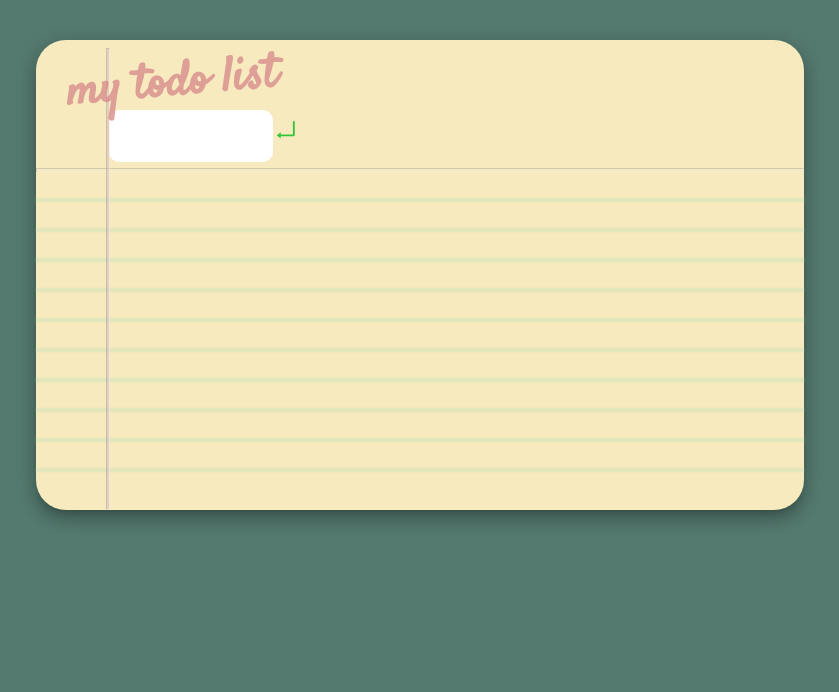
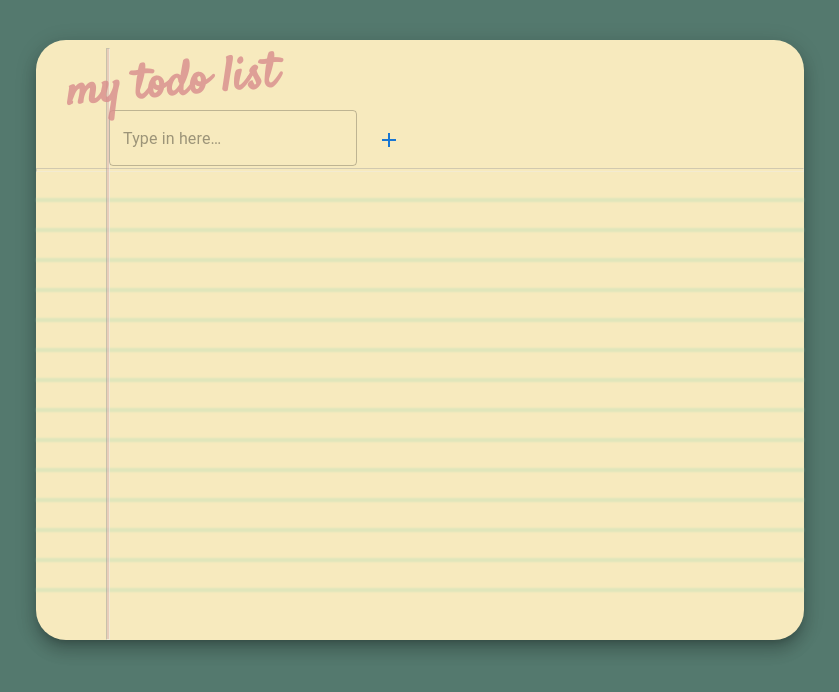
Before and after one commit to pcelman/Todo-MaterialUI, a React (Create React App) app: page / in a window 1280 px wide. Shown: the top 692 px of the page, without its empty margins (220-1059 px from the left). Built offline with nearby package versions, Linux system fonts and the light colour scheme.

Commit message:
components added

```diff
--- a/src/App.css
+++ b/src/App.css
@@ -9,7 +9,7 @@ body {
   position: relative;
   margin: auto;
   margin-top: 40px ;
-  min-height: 470px;
+  min-height: 600px;
   width: 60%;
 }
 
@@ -22,13 +22,14 @@ body {
   opacity: 0.4;
   box-shadow: 0 30px 2px #bae0b6, 0 60px 2px #bae0b6, 0 90px 2px #bae0b6,
     0 120px 2px #bae0b6, 0 150px 2px #bae0b6, 0 180px 2px #bae0b6,
-    0 210px 2px #bae0b6, 0 240px 2px #bae0b6, 0 270px 2px #bae0b6, 0 300px 2px #bae0b6;
+    0 210px 2px #bae0b6, 0 240px 2px #bae0b6, 0 270px 2px #bae0b6, 0 300px 2px #bae0b6, 0 330px 2px #bae0b6,
+    0 360px 2px #bae0b6, 0 390px 2px #bae0b6, 0 420px 2px #bae0b6;
 }
 
 .App .vertical {
   position: absolute;
   margin-left: 70px;
-  height: 460px;
+  height: 590px;
   width: 2px;
   background-color: #dbb1b8;
   opacity: 0.5;
@@ -46,16 +47,8 @@ body {
   opacity: 0.8;
 }
 .form {
-  z-index: 100;
   margin-top: 70px;
   margin-left: 73px;
-  height: 50px;
-  width: 160px;
-  border-radius: 10px;
-  border: none;
-  font-family: "Satisfy", cursive;
-  font-size: 2rem;
-  color: rgb(94, 119, 165);
 }
 .todoItem {
   margin-left: 43px;
--- a/src/App.js
+++ b/src/App.js
@@ -2,7 +2,7 @@ import { useState } from "react";
 import TodoList from "./components/TodoList";
 import TodoForm from "./components/TodoForm";
 import "./App.css";
-import { Paper, Typography } from "@mui/material";
+import { Paper, Box } from "@mui/material";
 
 function App() {
   const [todos, setTodos] = useState([]);
@@ -35,7 +35,7 @@ function App() {
   };
 
   return (
-    <main className="App">
+    <Box className="App">
       <Paper
         elevation={11}
         className="paper"
@@ -52,7 +52,7 @@ function App() {
           onDeleteItem={onDeleteItem}
         />
       </Paper>
-    </main>
+    </Box>
   );
 }
 
--- a/src/components/TodoForm.js
+++ b/src/components/TodoForm.js
@@ -1,7 +1,8 @@
 import React, { useState } from "react";
 import "../App.css";
-
-import { AiOutlineEnter } from "react-icons/ai";
+import { OutlinedInput, Box, Button } from "@mui/material";
+import AddIcon from '@mui/icons-material/Add';
+// import { AiOutlineEnter } from "react-icons/ai";
 
 export default function TodoForm({ addTodo }) {
   const [userInput, setUserInput] = useState("");
@@ -17,8 +18,25 @@ export default function TodoForm({ addTodo }) {
     }
   };
   return (
-    <div>
-      <form onSubmit={handleSubmit}>
+    <Box>
+      <OutlinedInput
+        placeholder="Type in here…"
+        variant="outlined"
+        size="lg"
+        onSubmit={handleSubmit}
+        type="text"
+        value={userInput}
+        onChange={handleOnChange}
+        className="form"
+      ></OutlinedInput>
+
+       <Button onClick={handleSubmit} type="submit">
+         <AddIcon />
+      </Button>
+
+
+
+      {/* <form onSubmit={handleSubmit}>
         <input
           type="text"
           value={userInput}
@@ -28,7 +46,7 @@ export default function TodoForm({ addTodo }) {
         <a onClick={handleSubmit}>
           <AiOutlineEnter className="enter-icon" />
         </a>
-      </form>
-    </div>
+      </form> */}
+    </Box>
   );
 }
--- a/src/components/TodoItem.js
+++ b/src/components/TodoItem.js
@@ -1,11 +1,13 @@
 import React from "react";
 import DeleteIcon from "@mui/icons-material/Delete";
+import { Box, Checkbox } from "@mui/material";
 import "../App.css";
 
 export default function TodoItem({ todo, onComplete, onDeleteItem }) {
   return (
-    <section className="todoItem">
-      <input
+    <Box className="todoItem">
+      <Checkbox
+        defaultChecked
         className="todoItem__checkbox"
         type="checkbox"
         checked={todo.completed}
@@ -15,6 +17,6 @@ export default function TodoItem({ todo, onComplete, onDeleteItem }) {
         <DeleteIcon sx={{ color: "rgb(72, 99, 149)" }} />
       </a>
       <div className={todo.completed ? "completed" : "simple"}>{todo.task}</div>
-    </section>
+    </Box>
   );
 }
--- a/src/components/TodoList.js
+++ b/src/components/TodoList.js
@@ -1,10 +1,11 @@
 import React from "react";
+import Box from '@mui/material/Box';
 import TodoItem from "./TodoItem";
 import "../App.css";
 
 export default function TodoList({ todos, onComplete, onDeleteItem }) {
   return (
-    <div className="todoList">
+    <Box className="todoList">
       {todos.map((todo) => (
         <TodoItem
           key={todo.id}
@@ -13,6 +14,6 @@ export default function TodoList({ todos, onComplete, onDeleteItem }) {
           onDeleteItem={onDeleteItem}
         />
       ))}
-    </div>
+    </Box>
   );
 }
```
